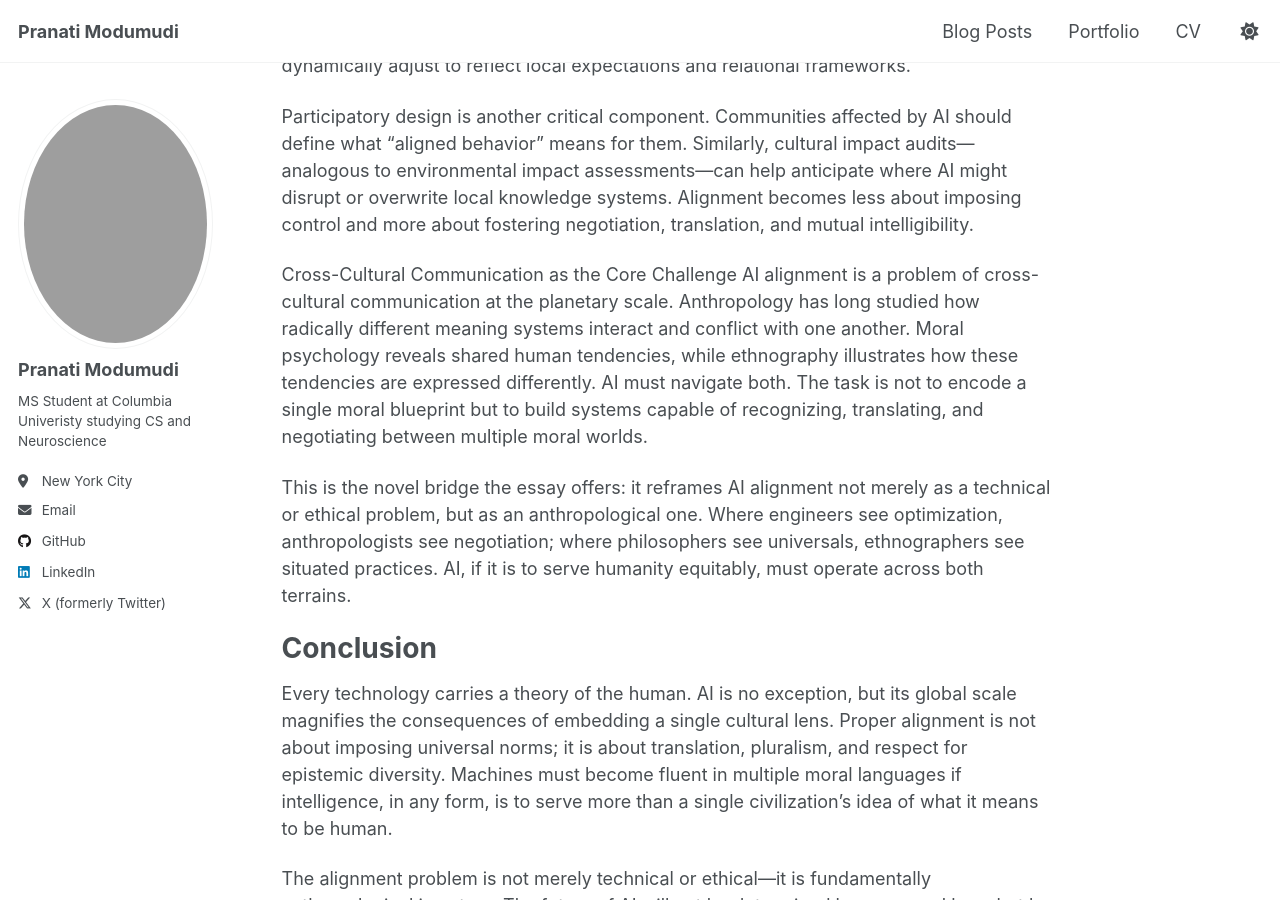
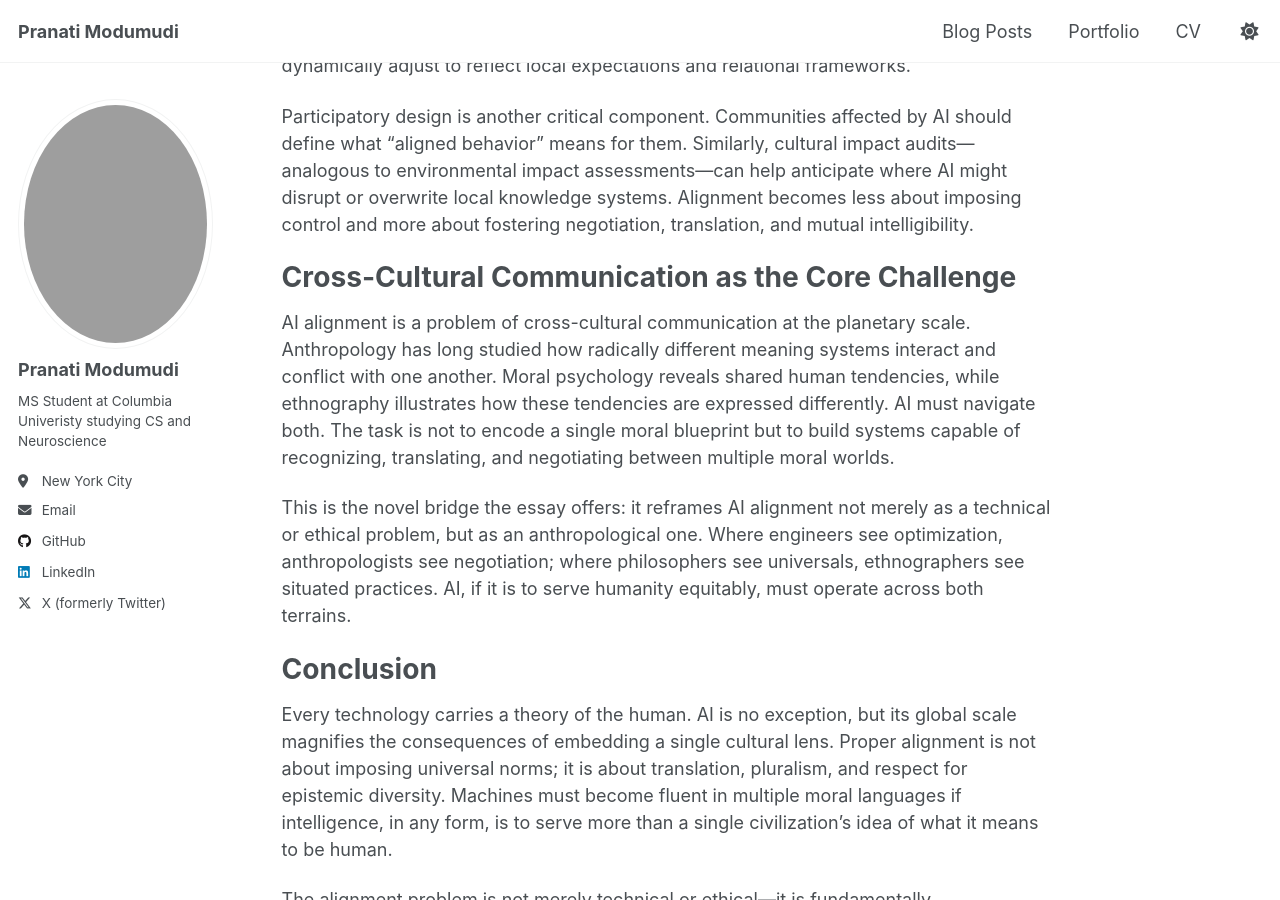
Before and after one commit to pranmod01/pranmod01.github.io, a Jekyll site: the page built from _posts/2025-11-04-anthro-ai.md, in a window 1280 px wide and 900 px high, scrolled down 2300 px. Built offline with Jekyll 4.4.1, drawn with Linux system fonts in a browser that asks for light colours; a script that is not in the unit is left out.

```diff
--- a/_posts/2025-11-04-anthro-ai.md
+++ b/_posts/2025-11-04-anthro-ai.md
@@ -36,7 +36,7 @@ Given this reality, a single global moral standard for AI is unlikely to exist.
 
 Participatory design is another critical component. Communities affected by AI should define what “aligned behavior” means for them. Similarly, cultural impact audits—analogous to environmental impact assessments—can help anticipate where AI might disrupt or overwrite local knowledge systems. Alignment becomes less about imposing control and more about fostering negotiation, translation, and mutual intelligibility.
 
-Cross-Cultural Communication as the Core Challenge
+# Cross-Cultural Communication as the Core Challenge
 AI alignment is a problem of cross-cultural communication at the planetary scale. Anthropology has long studied how radically different meaning systems interact and conflict with one another. Moral psychology reveals shared human tendencies, while ethnography illustrates how these tendencies are expressed differently. AI must navigate both. The task is not to encode a single moral blueprint but to build systems capable of recognizing, translating, and negotiating between multiple moral worlds.
 
 This is the novel bridge the essay offers: it reframes AI alignment not merely as a technical or ethical problem, but as an anthropological one. Where engineers see optimization, anthropologists see negotiation; where philosophers see universals, ethnographers see situated practices. AI, if it is to serve humanity equitably, must operate across both terrains.
```
Also changed, not shown: 1 other file.
